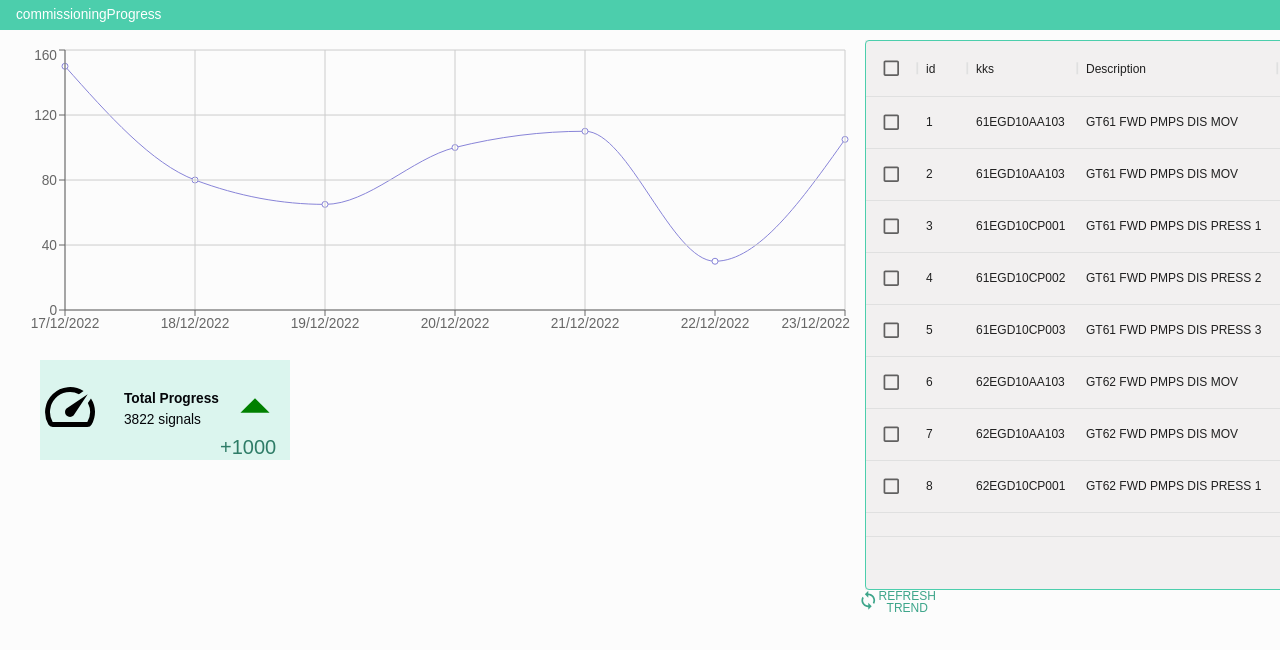
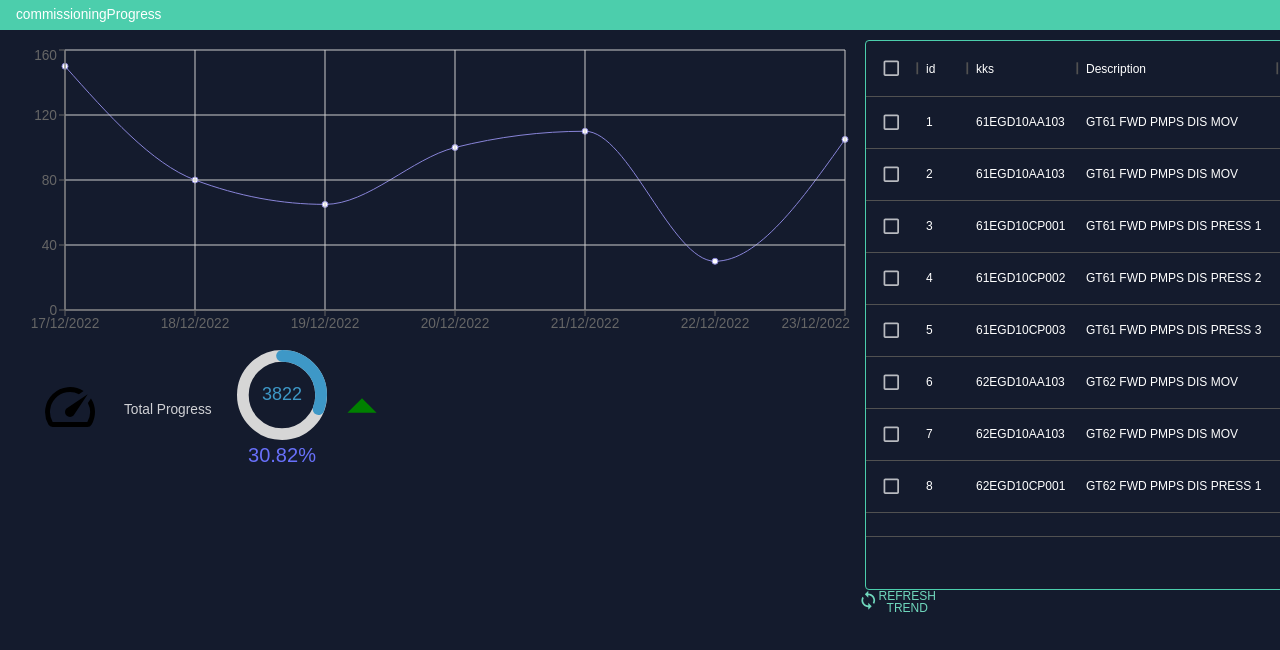
Before and after one commit to AhmedEldessouki1982/LoopCheck, a React (Create React App) app in the folder progress/: page / in a window 1280 px wide. Shown: the top 650 px of the page. Built offline with nearby package versions, Linux system fonts and the light colour scheme.

Commit message:
circular progress bar added for total progress

```diff
--- a/progress/package.json
+++ b/progress/package.json
@@ -12,6 +12,7 @@
     "@testing-library/react": "^13.4.0",
     "@testing-library/user-event": "^13.5.0",
     "react": "^18.2.0",
+    "react-circular-progressbar": "^2.1.0",
     "react-dom": "^18.2.0",
     "react-scripts": "5.0.1",
     "recharts": "^2.1.16",
--- a/progress/src/App.js
+++ b/progress/src/App.js
@@ -3,6 +3,8 @@ import RenderLineChart from './compenents/chart/RenderLineChart';
 import Datagrid from './compenents/dataGrid/Datagrid';
 import TopBar from './compenents/topbar/TopBar';
 import Totalcard from './compenents/totalCard/Totalcard';
+import Piechart from './compenents/piechart/Piechart';
+
 //import MUI theme
 import { Box, CssBaseline, ThemeProvider } from '@mui/material';
 import { ColorModeContext, useMode } from '../src/compenents/theme/theme.js';
@@ -15,18 +17,15 @@ export default function App() {
         <ThemeProvider theme={theme}>
           <CssBaseline/>
           <TopBar />
-
           <Box sx={{display:"flex",gap:"15px"}}>
             <Box sx={{display:"flex",flexDirection:"column" ,gap:"15px"}}>
               <RenderLineChart />
               <Totalcard />
             </Box>
-
             <Box>
               <Datagrid />
             </Box>
           </Box>
-
         </ThemeProvider>
       </ColorModeContext.Provider>
     </>
--- a/progress/src/compenents/piechart/Piechart.jsx
+++ b/progress/src/compenents/piechart/Piechart.jsx
@@ -1,48 +1,28 @@
 import React from 'react';
-import { PieChart, Pie, Sector, Cell, ResponsiveContainer } from 'recharts';
+import { Box, useTheme } from '@mui/material';
+import { tokens } from '../theme/theme';
+import { CircularProgressbar } from 'react-circular-progressbar';
+import 'react-circular-progressbar/dist/styles.css';
 
-const data = [
-  { name: 'Group A', value: 400 },
-  { name: 'Group B', value: 300 },
-  { name: 'Group C', value: 300 },
-  { name: 'Group D', value: 200 },
-];
+export default function Piechart ({progress}) {
+  const theme = useTheme();
+  const colors = tokens(theme.palette.mode);
 
-const COLORS = ['#0088FE', '#00C49F', '#FFBB28', '#FF8042'];
+    let value = (progress/12402)*100;
+    let minval = 0;
+    let maxVal = 100;
+    return (
 
-const RADIAN = Math.PI / 180;
-const renderCustomizedLabel = ({ cx, cy, midAngle, innerRadius, outerRadius, percent, index }) => {
-  const radius = innerRadius + (outerRadius - innerRadius) * 0.5;
-  const x = cx + radius * Math.cos(-midAngle * RADIAN);
-  const y = cy + radius * Math.sin(-midAngle * RADIAN);
-
-  return (
-    <text x={x} y={y} fill="white" textAnchor={x > cx ? 'start' : 'end'} dominantBaseline="central">
-      {`${(percent * 100).toFixed(0)}%`}
-    </text>
-  );
-};
-
-export default function Piechart() {
-
-    return (
-      <ResponsiveContainer width="100%" height="100%">
-        <PieChart width={400} height={400}>
-          <Pie
-            data={data}
-            cx="50%"
-            cy="50%"
-            labelLine={false}
-            label={renderCustomizedLabel}
-            outerRadius={80}
-            fill="#8884d8"
-            dataKey="value"
-          >
-            {data.map((entry, index) => (
-              <Cell key={`cell-${index}`} fill={COLORS[index % COLORS.length]} />
-            ))}
-          </Pie>
-        </PieChart>
-      </ResponsiveContainer>
-    );
-  }
+      <Box sx={{display:"flex",flexDirection:"column",justifyContent: "center", alignItems:"center", height:150, width:90, color:"black", }}>
+        <CircularProgressbar
+          value = {value}
+          minValue = {minval}
+          maxValue = {maxVal}
+          strokeWidth = {13}
+          background = {false}
+          text = {progress}
+        />
+        <Box sx={{fontSize:20, color: colors.blueAccent[500]}}>{value.toFixed(2)}%</Box>
+      </Box>
+    )
+}
--- a/progress/src/compenents/theme/theme.js
+++ b/progress/src/compenents/theme/theme.js
@@ -199,7 +199,7 @@ export const ColorModeContext = createContext({
 });
 
 export const useMode = () => {
-  const [mode, setMode] = useState("light");
+  const [mode, setMode] = useState("dark");
 
   const colorMode = useMemo(
     () => ({
--- a/progress/src/compenents/totalCard/Totalcard.jsx
+++ b/progress/src/compenents/totalCard/Totalcard.jsx
@@ -2,12 +2,12 @@ import React from 'react';
 import { Box, useTheme } from '@mui/material';
 import { tokens } from '../theme/theme';
 import {Context} from '../context/DataContext';
+import Piechart from '../piechart/Piechart';
 
 //mui outlined icons
 import SpeedOutlinedIcon from '@mui/icons-material/SpeedOutlined';
 import ArrowDropUpOutlinedIcon from '@mui/icons-material/ArrowDropUpOutlined';
 import ArrowDropDownOutlinedIcon from '@mui/icons-material/ArrowDropDownOutlined';
-
 
 export default function Totalcard() {
   let usedContext = React.useContext(Context);
@@ -18,17 +18,16 @@ export default function Totalcard() {
     const colors = tokens(theme.palette.mode);
 
   return (
-    <Box sx={{position:"relative", display:'flex', alignItems: "center",height:100, width:250, color:"black",ml: 5,background: colors.greenAccent[900]}}>
-        <Box sx={{flex:2}}><SpeedOutlinedIcon sx={{fontSize: 60, color: "lightRed"}}/></Box>
-        <Box sx={{flex:6, color: colors.primary[100], ml: 3}}>
-          <h4>Total Progress</h4>
-          {signals.filter(({status})=> status).length} signals
+    <Box sx={{position:"relative", display:'flex', alignItems: "center",height:100, width:400, color:"black",ml: 5,}}>
+        <Box sx={{flex:1}}><SpeedOutlinedIcon sx={{fontSize: 60, color: "lightRed"}}/></Box>
+        <Box sx={{alignSelf: "center", flex:2, color: colors.primary[100], ml: 3}}>
+          Total Progress
         </Box>
+        <Piechart progress = {signals.filter(({status})=> status).length}/>
         {
           !trendStatus ? <Box sx={{flex:2 }}><ArrowDropDownOutlinedIcon sx={{fontSize: 70, color: "red"}}/></Box>
           :<Box sx={{flex:2 }}><ArrowDropUpOutlinedIcon sx={{fontSize: 70, color: "green"}}/></Box>
         }
-        <Box sx={{position: "absolute", top: 72, left: "72%", fontSize: 20, color: colors.greenAccent[300]}}>+{1000}</Box>
     </Box>
   )
 }
```
Also changed, not shown: 1 other file (tests, documents, lock files or other folders).
